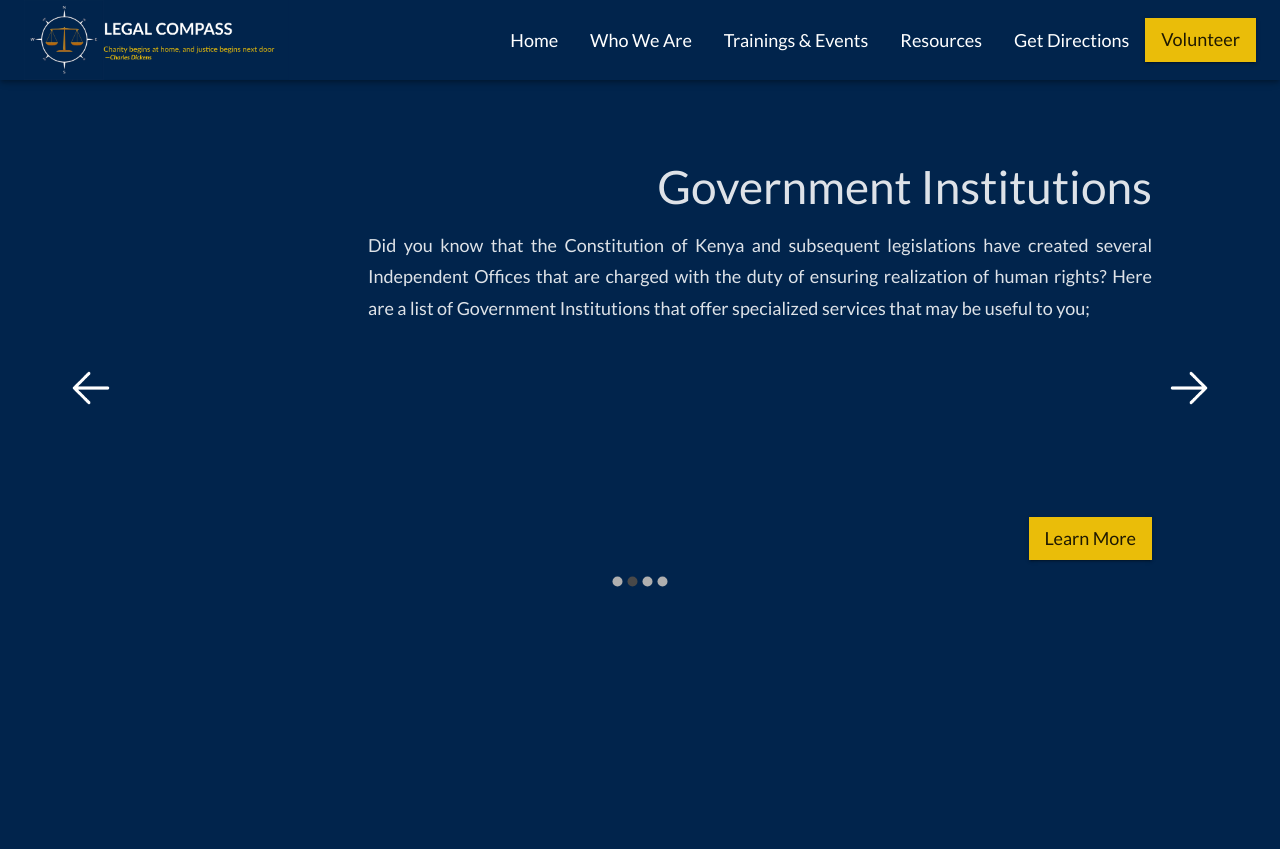
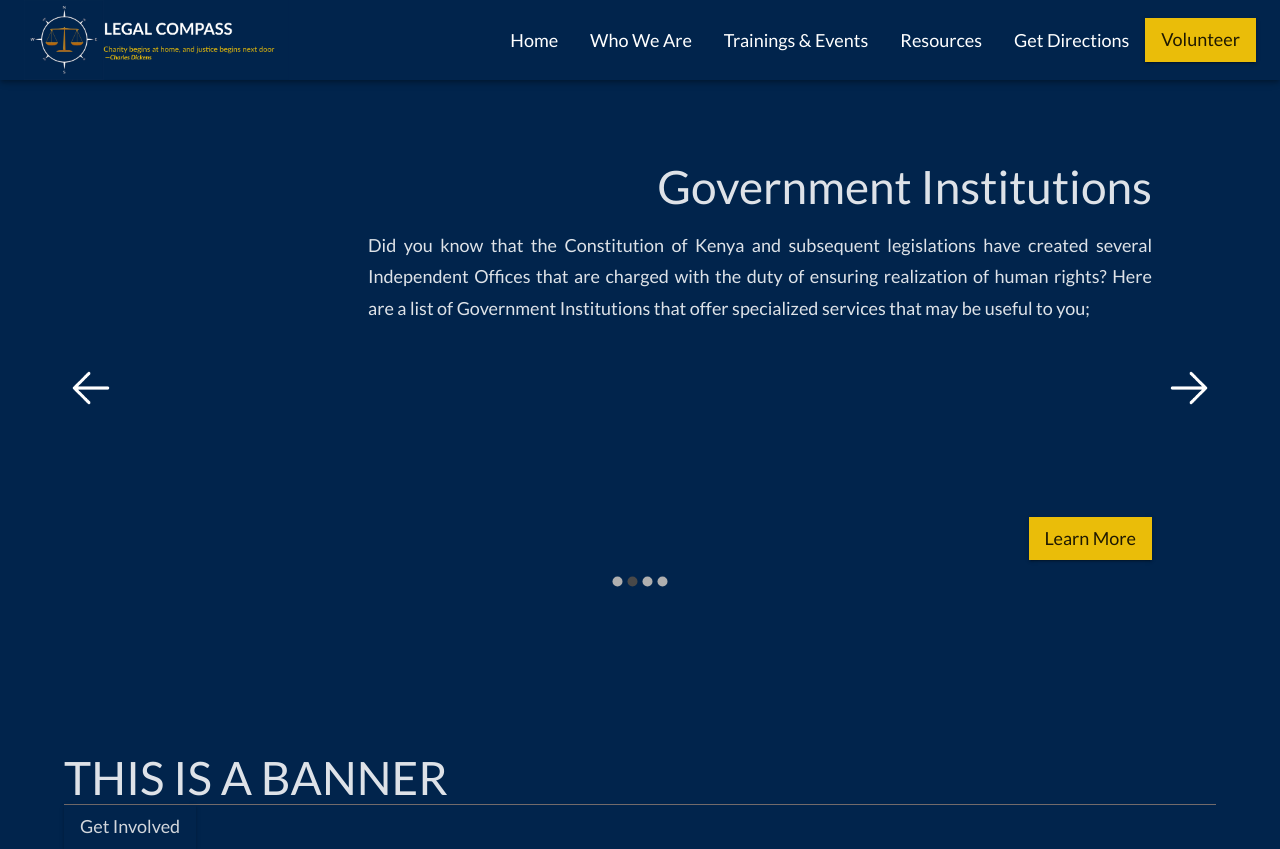
Before and after one commit to mwendwa99/legalcompass, a React (Vite) app: page / in a window 1280 px wide. Before the commit the page ends 800 px from the top, so only its background shows below. Built offline with nearby package versions, Linux system fonts and the light colour scheme.

Commit message:
setup banner

```diff
--- a/src/App.jsx
+++ b/src/App.jsx
@@ -2,7 +2,7 @@ import { ThemeProvider } from "@mui/material/styles";
 import CssBaseline from "@mui/material/CssBaseline";
 import "./App.css";
 // components
-import { Nav, Carousel } from "./components";
+import { Nav, Carousel, Banner } from "./components";
 import { theme } from "./Theme";
 
 function App() {
@@ -11,6 +11,7 @@ function App() {
       <CssBaseline />
       <Nav />
       <Carousel />
+      <Banner />
     </ThemeProvider>
   );
 }
--- /dev/null
+++ b/src/components/Banner.jsx
@@ -0,0 +1,18 @@
+import Box from "@mui/material/Box";
+import Container from "@mui/material/Container";
+import Divider from "@mui/material/Divider";
+import Typography from "@mui/material/Typography";
+import Fade from "@mui/material/Fade";
+import CustomButton from "./Button";
+
+export default function Banner() {
+  return (
+    <Box>
+      <Container>
+        <Typography variant="h1">THIS IS A BANNER</Typography>
+        <Divider />
+        <CustomButton title={"Get Involved"} />
+      </Container>
+    </Box>
+  );
+}
--- a/src/components/index.js
+++ b/src/components/index.js
@@ -1,3 +1,4 @@
 export { default as Button } from "./Button";
 export { default as Nav } from "./Nav";
 export { default as Carousel } from "./Carousel";
+export { default as Banner } from "./Banner";
```
